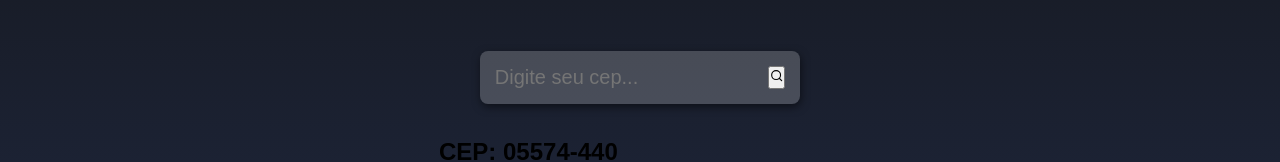
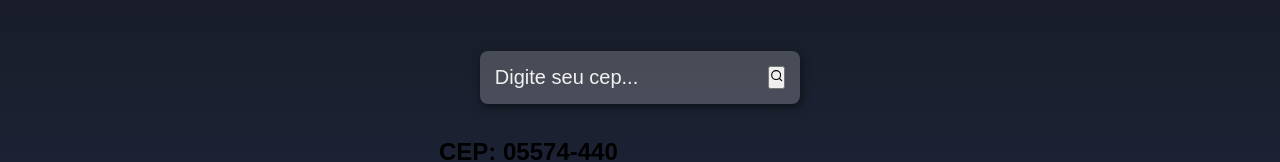
Before and after one commit to ClovisReis21/react_buscador, a React (Create React App) app: page / in a window 1280 px wide. Shown: the part 349-511 px from the top of the page. Built offline with nearby package versions, Linux system fonts and the light colour scheme.

Commit message:
Treat input::placeholder color

```diff
--- a/src/styles.css
+++ b/src/styles.css
@@ -39,3 +39,7 @@
     outline: none;
     margin-right: 8px;
 }
+
+.containerInput input::placeholder{
+    color: #f1f1f1;
+}
```
